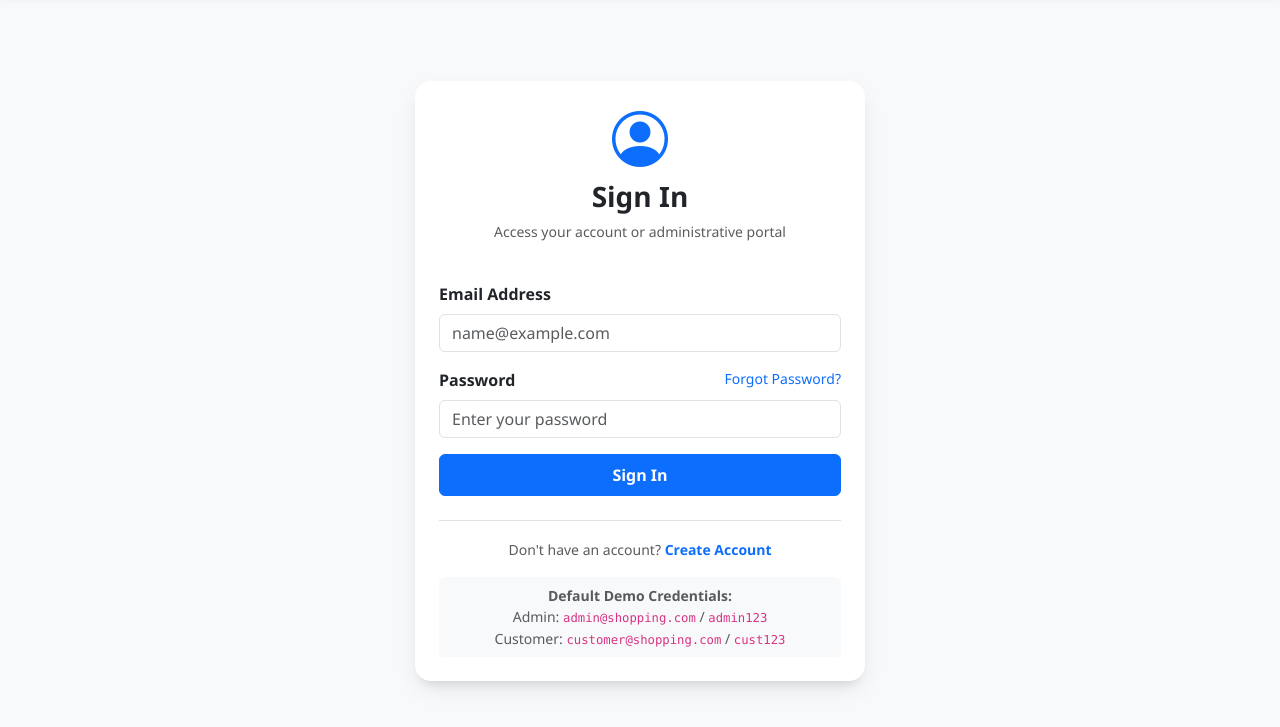
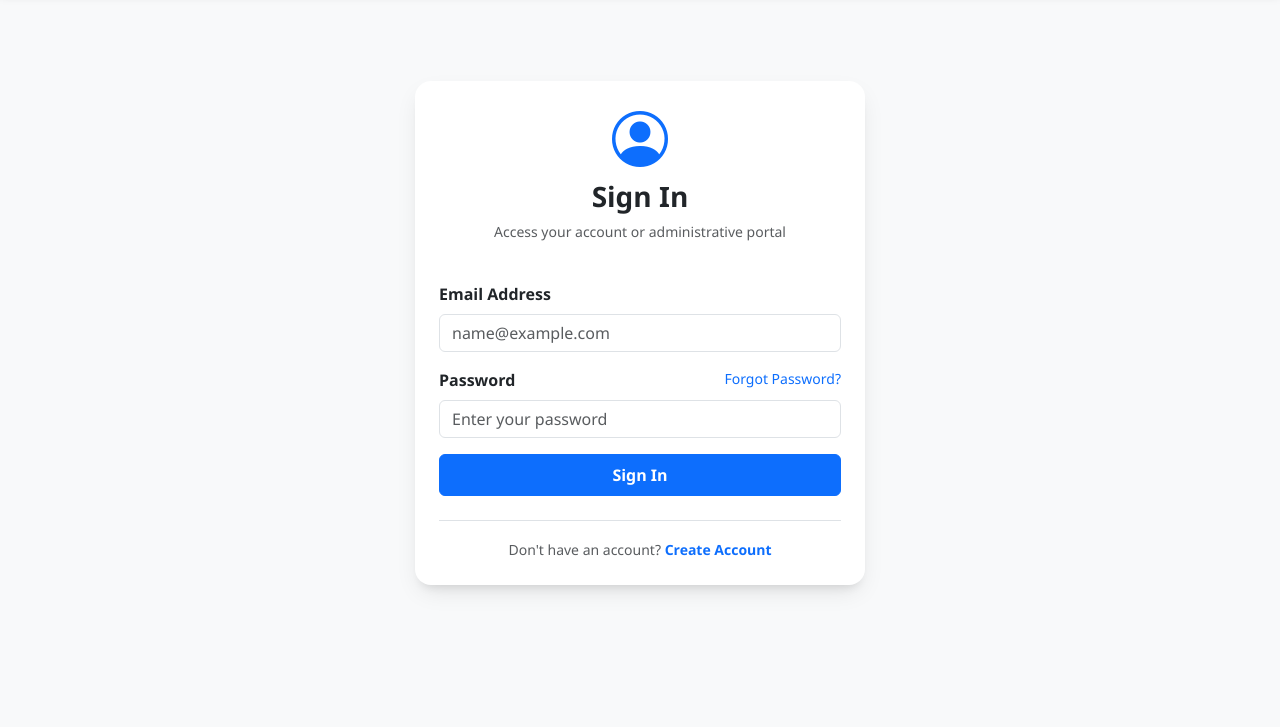
Before and after one commit to Deepika-2721/ecommerce, a plain HTML site: page login.html in a window 1280 px wide. Shown: the part 67-794 px from the top of the page. Drawn offline with nearby package versions, Linux system fonts and the light colour scheme.

Commit message:
final commit

```diff
--- a/login.html
+++ b/login.html
@@ -53,11 +53,7 @@
                 <a href="#" id="showRegisterBtn" class="small fw-bold text-decoration-none">Create Account</a>
             </div>
 
-            <div class="card bg-light border-0 mt-3 p-2 text-center small text-muted">
-                <div><strong>Default Demo Credentials:</strong></div>
-                <div>Admin: <code>admin@shopping.com</code> / <code>admin123</code></div>
-                <div>Customer: <code>customer@shopping.com</code> / <code>cust123</code></div>
-            </div>
+
         </div>
 
         <!-- 2. Registration Card -->
```
